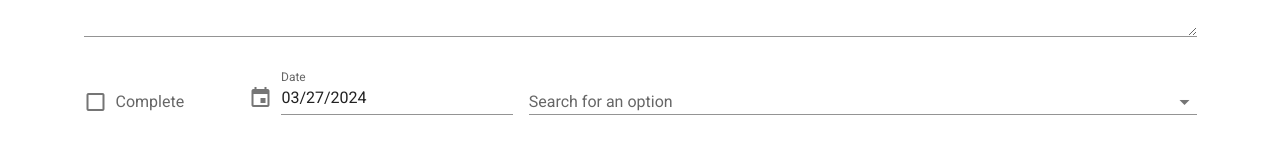
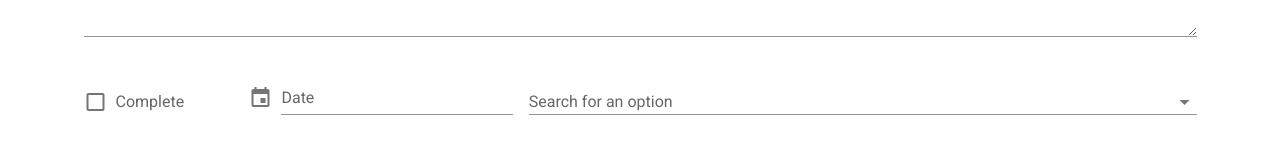
Before and after one commit to vicventum/nextline-technical-test, a Nuxt app: page /new in a window 1280 px wide. Shown: the part 508-672 px from the top of the page. Built offline with nearby package versions, Linux system fonts and the light colour scheme.

Commit message:
Corrigue error en InputCalendar al editar

```diff
--- a/components/tasks/forms/InputCalendar.vue
+++ b/components/tasks/forms/InputCalendar.vue
@@ -3,56 +3,32 @@ export default {
   props: {
     // Variable para almacenar el valor implícito del `v-model`
     value: {
-      type: Object,
-      default: () => ({}),
+      type: String,
+      default: '',
     },
   },
   data() {
     return {
-      taskData: this.value,
-      date: new Date(Date.now() - new Date().getTimezoneOffset() * 60000)
-        .toISOString()
-        .substr(0, 10),
-      dateFormatted: this.formatDate(
-        new Date(Date.now() - new Date().getTimezoneOffset() * 60000)
-          .toISOString()
-          .substr(0, 10)
-      ),
       menu: false,
     }
   },
-
-  watch: {
-    value(newValue, oldValue) {
-      this.taskData.dueDate = newValue
-      // const obj = {...this.taskData}
-      // obj.dueDate = newValue
-      // this.taskData = obj
-    },
-    date: {
-      handler(newValue) {
-        this.dateFormatted = this.formatDate(this.date)
-        this.taskData.dueDate = newValue
-        // const obj = {...this.taskData}
-        // obj.dueDate = newValue
-        // this.taskData = obj
+  computed: {
+    dueDate: {
+      get() {
+        return this.value
       },
-      immediate: true,
+      set(val) {
+        this.$emit('input', val)
+      },
     },
   },
 
-  methods: {
-    formatDate(date) {
-      if (!date) return null
-
-      const [year, month, day] = date.split('-')
-      return `${month}/${day}/${year}`
-    },
-    parseDate(date) {
-      if (!date) return null
-
-      const [month, day, year] = date.split('/')
-      return `${year}-${month.padStart(2, '0')}-${day.padStart(2, '0')}`
+  watch: {
+    dueDate: {
+      handler(newValue) {
+        this.dueDate = newValue
+      },
+      immediate: false,
     },
   },
 }
@@ -70,17 +46,17 @@ export default {
   >
     <template #activator="{ on, attrs }">
       <v-text-field
-        v-model="dateFormatted"
+        v-model="dueDate"
         label="Date"
         hint="MM/DD/YYYY format"
         prepend-icon="mdi-calendar"
         v-bind="attrs"
-        @blur="date = parseDate(dateFormatted)"
+        @blur="dueDate = dueDate"
         v-on="on"
       />
     </template>
     <v-date-picker
-      v-model="date"
+      v-model="dueDate"
       no-title
       @input="menu = false"
     ></v-date-picker>
--- a/components/tasks/forms/InputListTask.vue
+++ b/components/tasks/forms/InputListTask.vue
@@ -32,7 +32,7 @@ export default {
 
     <div class="input-list__details">
       <v-checkbox v-model="taskData.isCompleted" label="Complete" />
-      <InputCalendar v-model="taskData" required />
+      <InputCalendar v-model="taskData.dueDate" required />
       <InputTags v-model="taskData.tags" />
     </div>
   </div>
```
